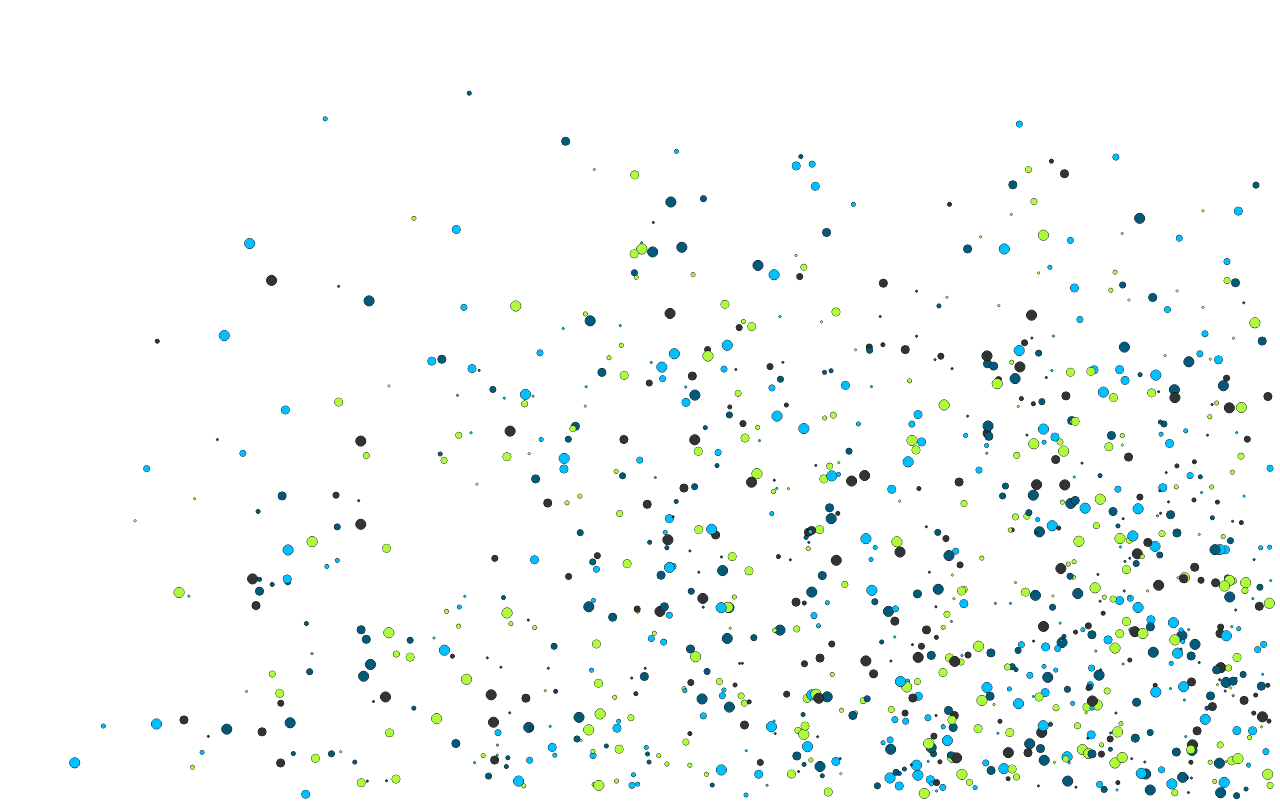
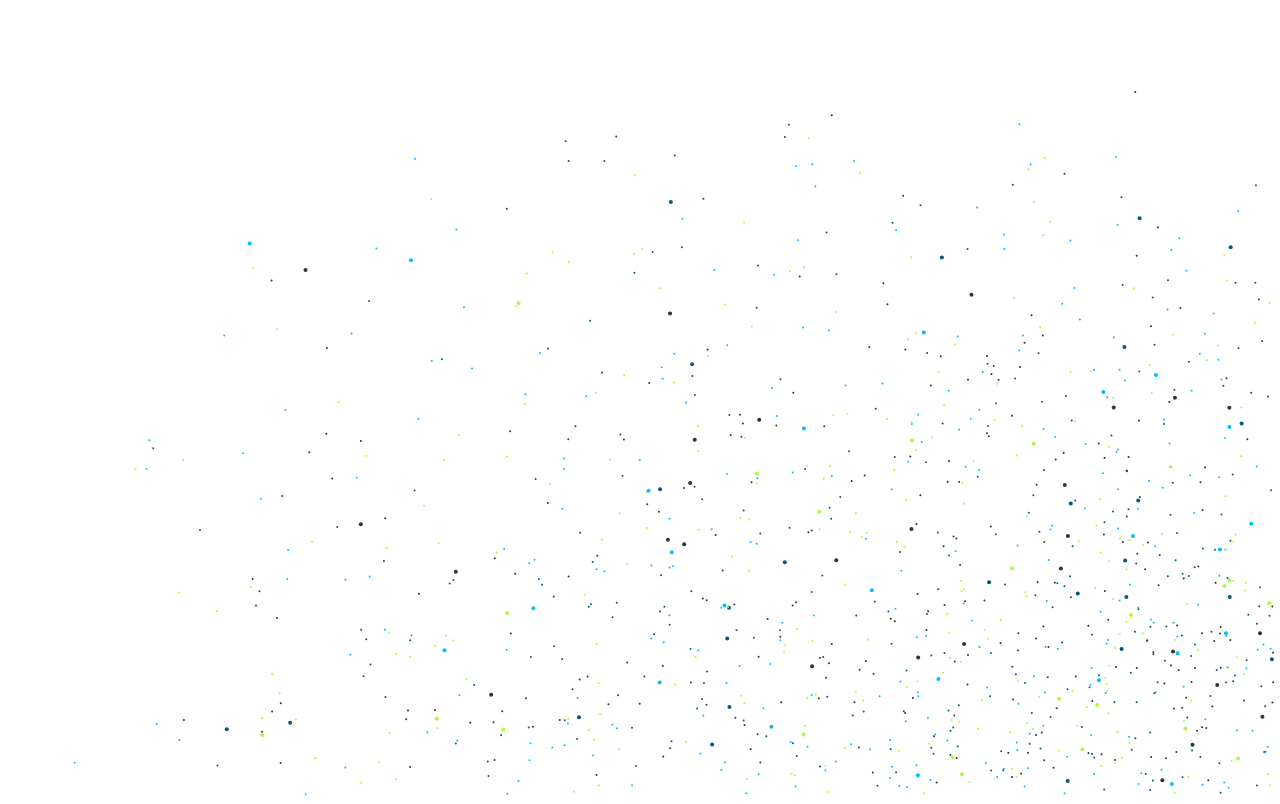
Before and after one commit to rajkumar3918/Bubble-box, a plain HTML site: page index.html in a window 1280 px wide. Drawn offline with Linux system fonts and the light colour scheme.

Commit message:
second commit

```diff
--- a/script.js
+++ b/script.js
@@ -33,8 +33,6 @@ function Circle(x, y, dx, dy, radius, minradius){
 
         c.beginPath();
         c.arc(this.x, this.y, this.radius, 0, Math.PI*2, false);
-        c.strokeStyle = "black";
-        c.stroke();
         c.fillStyle = this.color
         c.fill()
     }
@@ -52,7 +50,7 @@ function Circle(x, y, dx, dy, radius, minradius){
         this.x += this.dx;
         this.y += this.dy;
 
-        if(coordinates.x - this.x < 50 && coordinates.x - this.x > -50 && coordinates.y - this.y <50 && coordinates.y - this.y > -50 && this.radius < 30 ){
+        if(coordinates.x - this.x < 50 && coordinates.x - this.x > -50 && coordinates.y - this.y <50 && coordinates.y - this.y > -50 && this.radius < 20 ){
             this.radius +=1;
         }else if(this.radius > this.minradius) {
             this.radius -=1;
@@ -60,19 +58,18 @@ function Circle(x, y, dx, dy, radius, minradius){
 
         this.draw();
     }
-
 }
 
 var circleArray = [];
 
-for(var i=0; i< 1000; i++){
+for(var i=0; i< 2000; i++){
 
     var x = Math.random()*(window.innerWidth - radius*2) + radius;
     var y = Math.random()*(window.innerHeight - radius*2) + radius;
     var radius = 6;
     var dx = (Math.random()*2)+0.2;
     var dy = (Math.random()*2)+0.2;
-    var minradius = Math.random()*5 + 1;
+    var minradius = (Math.random()*2) + 0.1;
     circleArray.push(new Circle(x, y, dx, dy, radius, minradius));
 }
 
@@ -83,6 +80,5 @@ function animate() {
 
         circleArray[i].move();
     }
-
 }
 animate();
--- a/style.css
+++ b/style.css
@@ -6,5 +6,8 @@
 body{
     width: 100%;
     overflow: hidden;
-    color: rgb(49, 51, 52) , deepskyblue, rgb(209, 250, 61);
 }
+
+canvas{
+    z-index: -1;
+}
```
Also changed, not shown: index.html (+2 -1 lines).
